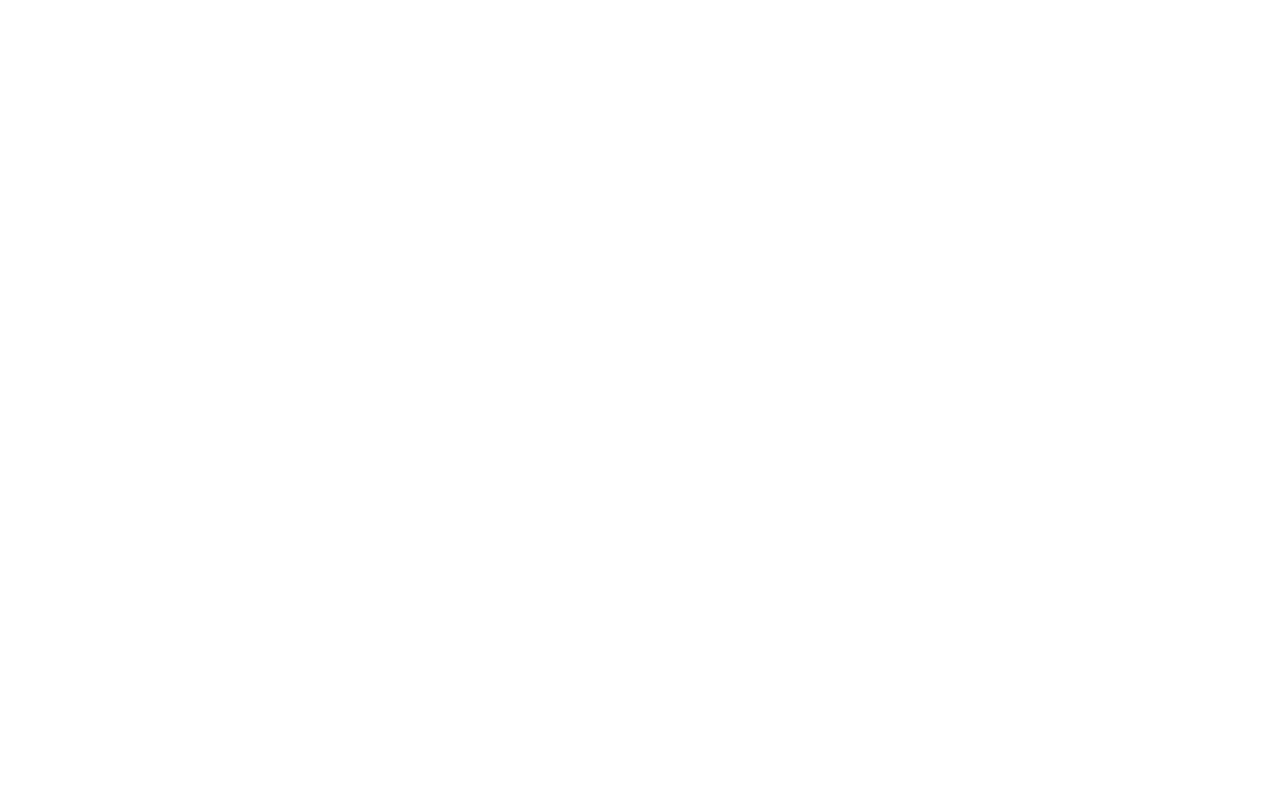
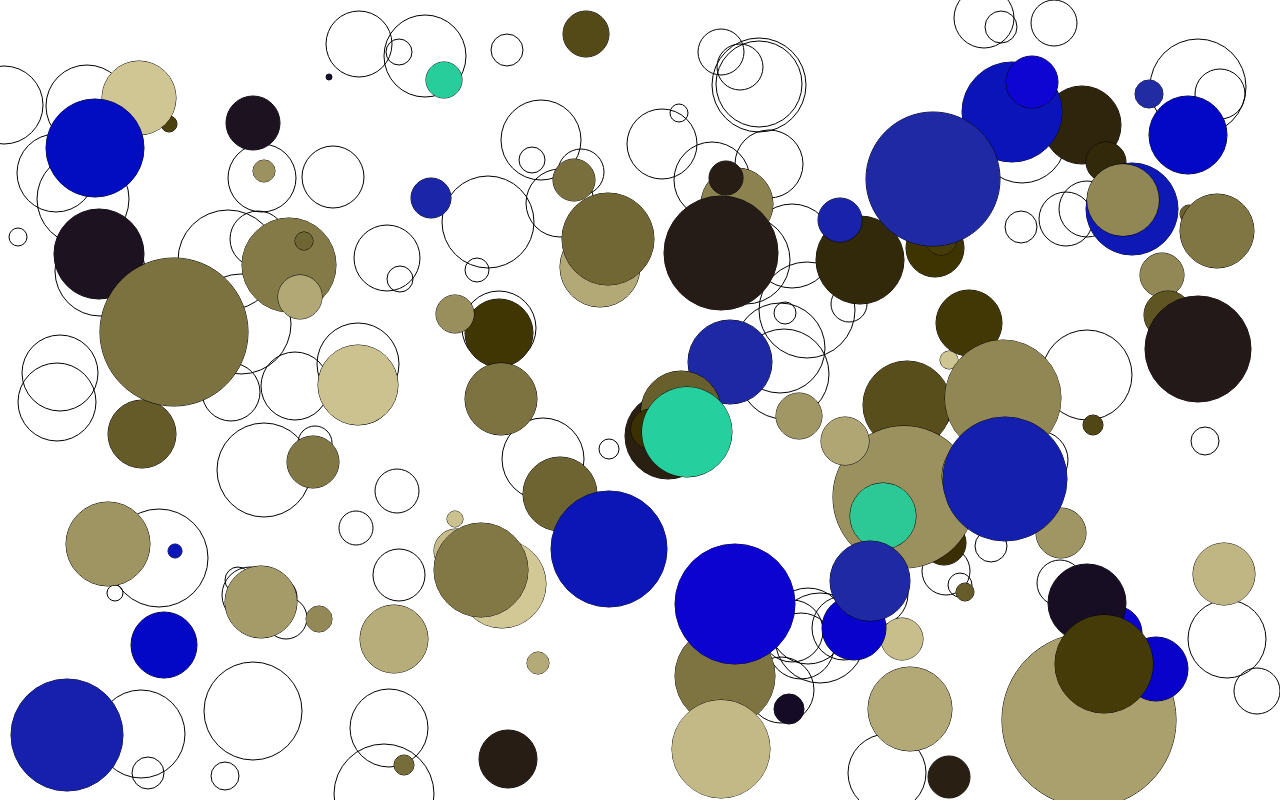
Before and after one commit to CodeCricut/object-oriented-circles, a plain HTML site: page index.html in a window 1280 px wide. Drawn offline with Linux system fonts and the light colour scheme.

Commit message:
Completed the basic program using prototypical inheritance / ES5 syntax.

```diff
--- /dev/null
+++ b/canvasRunner.js
@@ -0,0 +1,10 @@
+"use strict";
+
+setup();
+
+function runDraw() {
+    requestAnimationFrame(runDraw);
+    draw();
+}
+
+requestAnimationFrame(runDraw);
--- a/index.html
+++ b/index.html
@@ -4,8 +4,13 @@
         <meta charset="UTF-8" />
         <meta name="viewport" content="width=device-width, initial-scale=1.0" />
         <title>Object Oriented Circles</title>
+        <link rel="stylesheet" href="style.css" />
     </head>
     <body>
+        <canvas id="canvas1"></canvas>
+        <script src="math.js"></script>
+        <script src="prototypical-circles.js"></script>
         <script src="main.js"></script>
+        <script src="canvasRunner.js"></script>
     </body>
 </html>
--- a/main.js
+++ b/main.js
@@ -1 +1,66 @@
-console.log("Hello world");
+"use strict";
+const canvas = document.getElementById("canvas1");
+const context = canvas.getContext("2d");
+
+let baseCircles = [];
+let bounceCircles = [];
+let rainbowCircles = [];
+let breathingCircles = [];
+
+function setup() {
+    canvas.width = innerWidth;
+    canvas.height = innerHeight;
+    // essentially turns off antialiasing
+    // context.translate(0.5, 0.5)
+
+    createCircles();
+}
+
+function draw() {
+    clearCanvas();
+
+    for (let circle of [
+        ...baseCircles,
+        ...bounceCircles,
+        ...rainbowCircles,
+        ...breathingCircles
+    ]) {
+        circle.draw();
+    }
+    for (let bounceCircle of [
+        ...bounceCircles,
+        ...rainbowCircles,
+        ...breathingCircles
+    ]) {
+        bounceCircle.bounce();
+    }
+    for (let breathingCircle of [...breathingCircles]) {
+        breathingCircle.breath();
+    }
+}
+
+function clearCanvas() {
+    context.clearRect(0, 0, innerWidth, innerHeight);
+}
+
+function createCircles() {
+    for (let i = 0; i < 50; i++) {
+        baseCircles.push(new Circle(generateRandValues()));
+        bounceCircles.push(new BounceCircle(generateRandValues()));
+        rainbowCircles.push(new RainbowCircle(generateRandValues()));
+        breathingCircles.push(new BreathingCircle(generateRandValues()));
+    }
+}
+
+function generateRandValues() {
+    let x = randBetween(0, innerWidth);
+    let y = randBetween(0, innerHeight);
+    let r = randBetween(5, 50);
+    let xSpeed = randBetween(0, 10);
+    let ySpeed = randBetween(0, 10);
+    let rMin = randBetween(5, r);
+    let rMax = randBetween(r, 100);
+    let rSpeed = randBetween(0, 5);
+    let cStart = randBetween(0, 255);
+    return { x, y, r, xSpeed, ySpeed, rMin, rMax, rSpeed, cStart };
+}
--- /dev/null
+++ b/math.js
@@ -0,0 +1,3 @@
+function randBetween(min, max) {
+    return Math.floor(Math.random() * (max - min + 1) + min);
+}
--- /dev/null
+++ b/prototypical-circles.js
@@ -0,0 +1,97 @@
+"use strict";
+// read more about classical inheritance here: https://eli.thegreenplace.net/2013/10/22/classical-inheritance-in-javascript-es5
+
+//                                                      BASE CIRCLE
+function Circle(circleValues) {
+    this.x = circleValues.x;
+    this.y = circleValues.y;
+    this.r = circleValues.r;
+}
+
+Circle.prototype.draw = function() {
+    context.beginPath();
+    context.arc(this.x, this.y, this.r, 0, 2 * Math.PI);
+    context.closePath();
+    context.stroke();
+};
+
+//                                                      BOUNCE CIRCLE
+
+function BounceCircle(circleValues) {
+    // Call constructor of superclass to initialize superclass-derived members.
+    Circle.call(this, circleValues);
+
+    // Initialize subclass's own members
+    this.xSpeed = circleValues.xSpeed;
+    this.ySpeed = circleValues.ySpeed;
+}
+
+// derives from Circle
+BounceCircle.prototype = Object.create(Circle.prototype); // some say this is better than new Circle. IDK
+BounceCircle.prototype.constructor = BounceCircle;
+
+// add custom methods
+BounceCircle.prototype.bounce = function() {
+    this.x += this.xSpeed;
+    this.y += this.ySpeed;
+    if (this.x >= innerWidth - this.r) {
+        this.xSpeed = -Math.abs(this.xSpeed);
+    } else if (this.x <= this.r) {
+        this.xSpeed = Math.abs(this.xSpeed);
+    }
+    if (this.y >= innerHeight - this.r) {
+        this.ySpeed = -Math.abs(this.ySpeed);
+    } else if (this.y <= this.r) {
+        this.ySpeed = Math.abs(this.ySpeed);
+    }
+};
+
+//                                                      RAINBOW CIRCLE
+
+function RainbowCircle(circleValues) {
+    BounceCircle.call(this, circleValues);
+
+    this.red = circleValues.cStart;
+    this.green = (circleValues.cStart + 10) % 255;
+    this.blue = (circleValues.cStart + 60) % 255;
+
+    this.redS = 1;
+    this.greenS = 1;
+    this.blueS = 1;
+}
+RainbowCircle.prototype = Object.create(BounceCircle.prototype);
+RainbowCircle.prototype.constructor = RainbowCircle;
+
+// override parents draw function
+RainbowCircle.prototype.draw = function() {
+    this.red += this.redS;
+    this.green += this.greenS;
+    this.blue += this.blueS;
+    if (this.red >= 255 || this.red <= 0) this.redS *= -1;
+    if (this.green >= 255 || this.green <= 0) this.greenS *= -1;
+    if (this.blue >= 255 || this.blue <= 0) this.blueS *= -1;
+
+    context.fillStyle = `rgb(${this.red}, ${this.green}, ${this.blue})`;
+
+    Circle.prototype.draw.call(this);
+
+    context.fill();
+    context.fillStyle = "000";
+};
+
+//                                                      BREATHING CIRCLE
+
+function BreathingCircle(circleValues) {
+    RainbowCircle.call(this, circleValues);
+    this.rMin = circleValues.rMin;
+    this.rMax = circleValues.rMax;
+    this.rSpeed = circleValues.rSpeed;
+}
+
+BreathingCircle.prototype = Object.create(RainbowCircle.prototype);
+RainbowCircle.prototype.constructor = BreathingCircle;
+
+BreathingCircle.prototype.breath = function() {
+    if (this.r >= this.rMax || this.r <= this.rMin) this.rSpeed *= -1;
+    this.r += this.rSpeed;
+};
--- /dev/null
+++ b/style.css
@@ -0,0 +1,9 @@
+* {
+    padding: 0;
+    margin: 0;
+}
+
+#canvas1 {
+    width: 100%;
+    height: 100%;
+}
```
